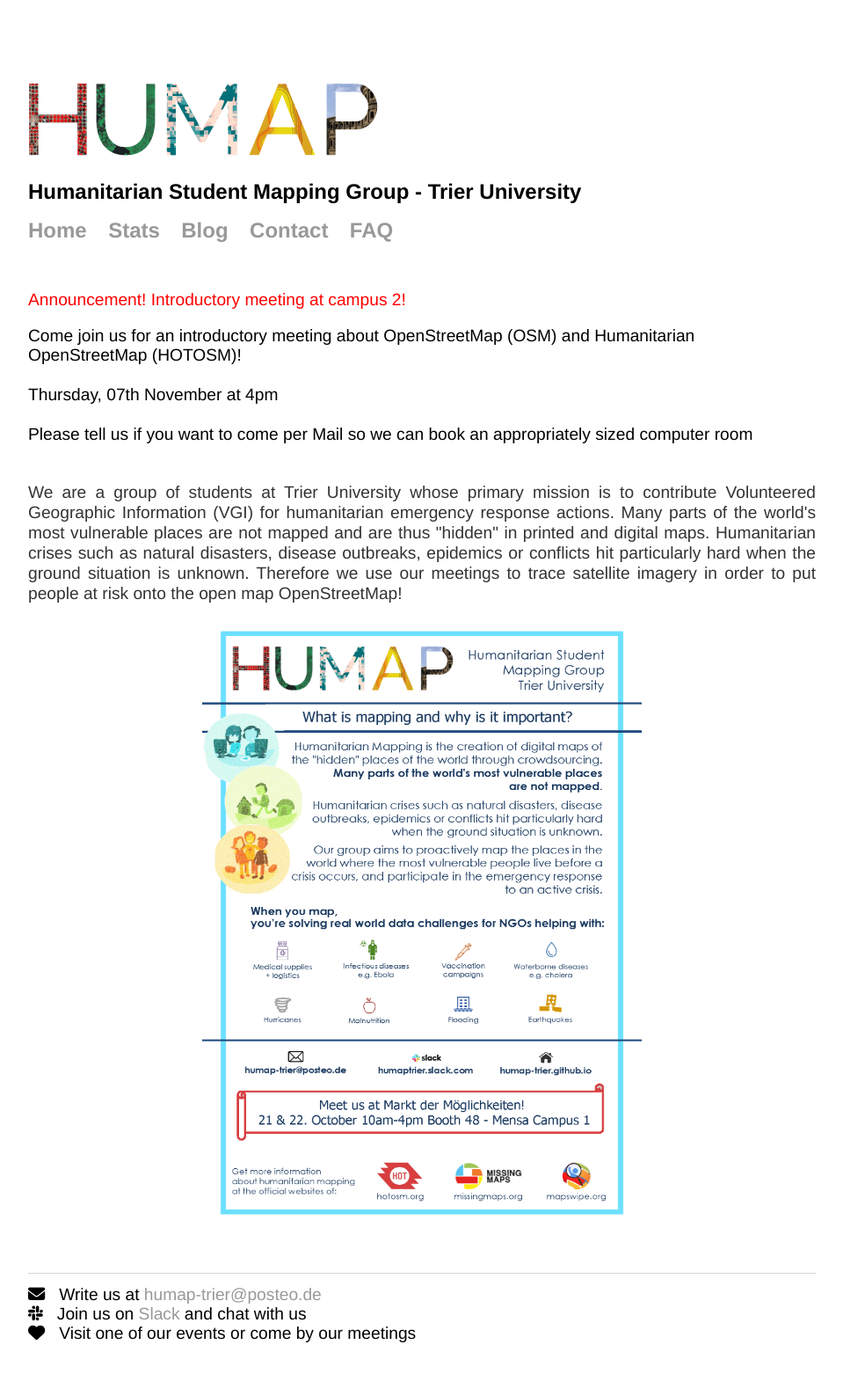
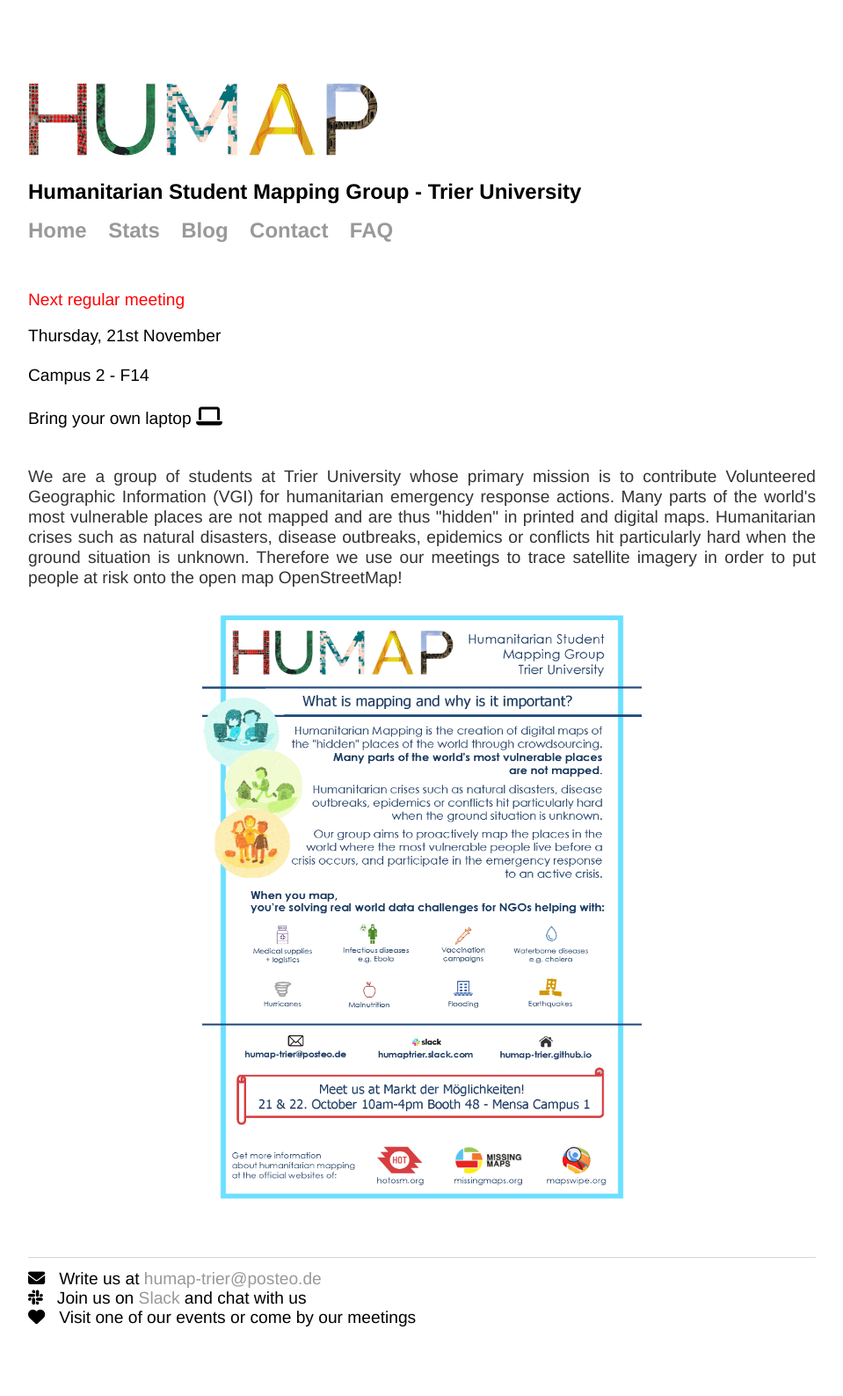
Before and after one commit to humap-trier/humap-trier.github.io, a Jekyll site: the page built from index.html, in a window 1280 px wide. Shown: the whole page at 88% size, without its empty margins (160-1119 px from the left). Built offline with Jekyll 4.4.1, drawn with Linux system fonts in a browser that asks for light colours; nearby versions of some CDN libraries.

Commit message:
Update index.html

```diff
--- a/index.html
+++ b/index.html
@@ -3,11 +3,11 @@ layout: default
 title: HuMap Trier
 ---
 <div class="blurb">
-	<p style="color: red;">Announcement! Introductory meeting at campus 2!</p>
+	<p style="color: red;">Next regular meeting</p>
 <ul>
-<li>Come join us for an introductory meeting about OpenStreetMap (OSM) and Humanitarian OpenStreetMap (HOTOSM)!</li>
-	<li>Thursday, 07th November at 4pm</li>
-<li>Please tell us if you want to come per Mail so we can book an appropriately sized computer room</li>
+<li>Thursday, 21st November</li>
+	<li>Campus 2 - F14</li>
+	<li>Bring your own laptop <i class="fa fa-laptop" style="font-size:24px"></i></li>
 	</ul>
 <p>We are a group of students at Trier University whose primary mission is to contribute Volunteered Geographic Information (VGI) for humanitarian emergency response actions.
 Many parts of the world's most vulnerable places are not mapped and are thus "hidden" in printed and digital maps. Humanitarian crises such as natural disasters,
```
